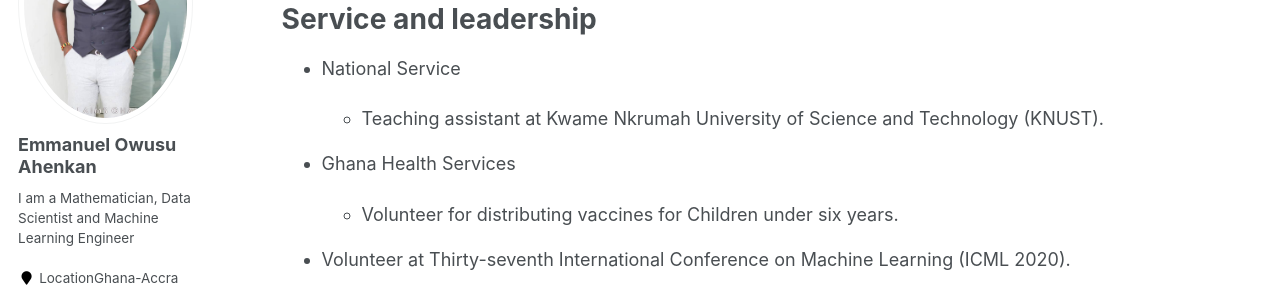
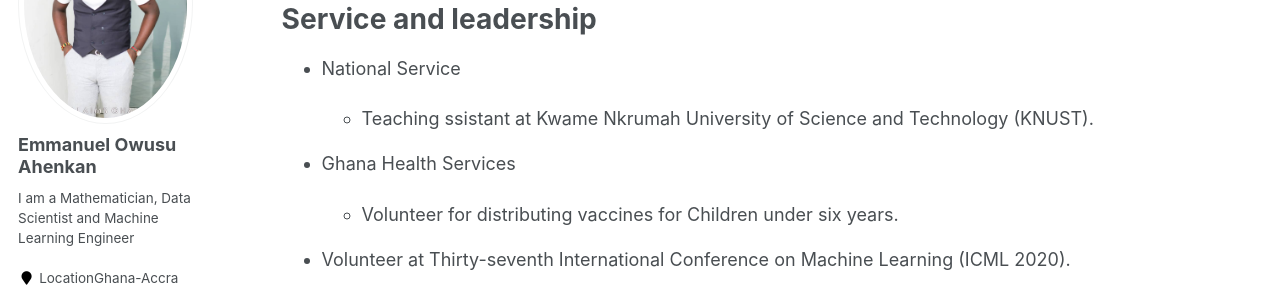
Before and after one commit to EmmanuelOwusu/EmmanuelOwusu.github.io, a Jekyll site: the page built from _pages/cv.md, in a window 1280 px wide and 900 px high, scrolled down 1952 px. Shown: the part 152-451 px from the top of the window. Built offline with Jekyll 4.4.1, drawn with Linux system fonts in a browser that asks for light colours; some web fonts are replaced.

Commit message:
Updated CV.md
Updated CV.md

```diff
--- a/_pages/cv.md
+++ b/_pages/cv.md
@@ -63,7 +63,7 @@ Service and leadership
 ======
 * National Service
 
-  * Teaching assistant at Kwame Nkrumah University of Science and Technology (KNUST).
+  * Teaching ssistant at Kwame Nkrumah University of Science and Technology (KNUST).
 
 * Ghana Health Services
 
```
